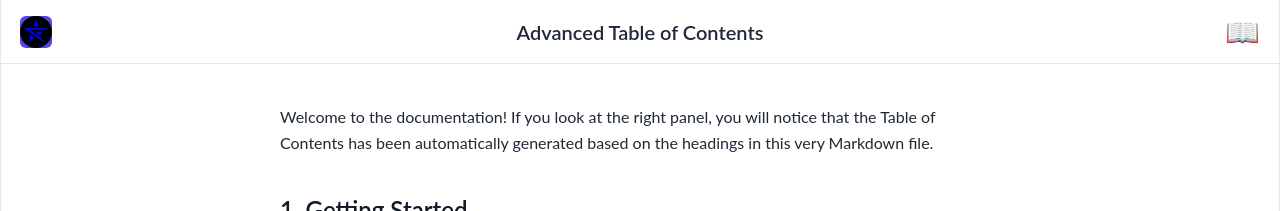
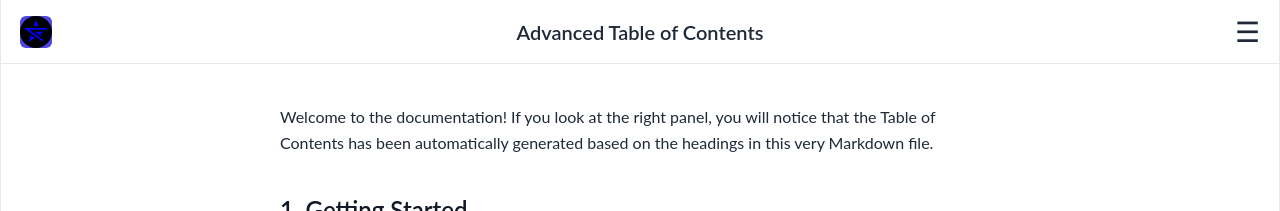
Before and after one commit to zBuLe/theme, a Jekyll site: the page built from index.md, in a window 1280 px wide. Shown: the top 211 px of the page. Built offline with Jekyll 4.4.1, drawn with Linux system fonts in a browser that asks for light colours.

Commit message:
Change UI icons in _config.yml
Updated UI icons in the configuration file.

```diff
--- a/_config.yml
+++ b/_config.yml
@@ -3,12 +3,13 @@
 logo: /assets/images/logo.svg
 
 # --- UI Icons ---
-toc_icon: "📖"
-theme_icon_light: "☀️"  # Icon to show when switching TO light mode
-theme_icon_dark: "🌙"   # Icon to show when switching TO dark mode
+toc_icon: "☰"
+theme_icon_light: "🌙"  # Icon to show when switching TO light mode
+theme_icon_dark: "☀️"   # Icon to show when switching TO dark mode
 
 theme: null
 markdown: kramdown
 
 # Optional, but nice:
+
 permalink: pretty
```
